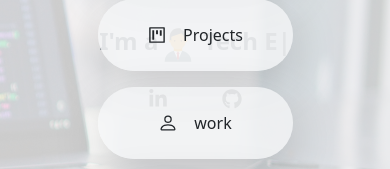
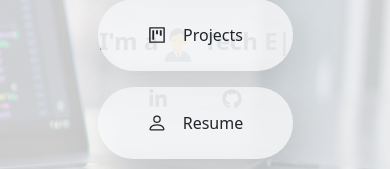
Before and after one commit to Bratini89/Portfolio, a React (Vite) app: page / in a window 390 px wide. Both pictures are taken after a click on the icon 366 px from the left and 24 px from the top of the page. Shown: the part 387-556 px from the top of the page. Built offline with nearby package versions, Linux system fonts and the light colour scheme.

Commit message:
proyecto

```diff
--- a/src/components/Sidenav.jsx
+++ b/src/components/Sidenav.jsx
@@ -49,7 +49,7 @@ const Sidenav = () => {
             className="w-[50%] flex justify-center items-center rounded-full shadow-lg bg-gray-100/80 shadow-gray-400 m-2 p-4 cursor-pointer hover:scale-110 ease-in duration-200"
           >
             <BsPerson size={20} />
-            <span className="pl-4">work</span>
+            <span className="pl-4">Resume</span>
           </a>
           <a onClick={handleNav}
             href="#contact"
```
